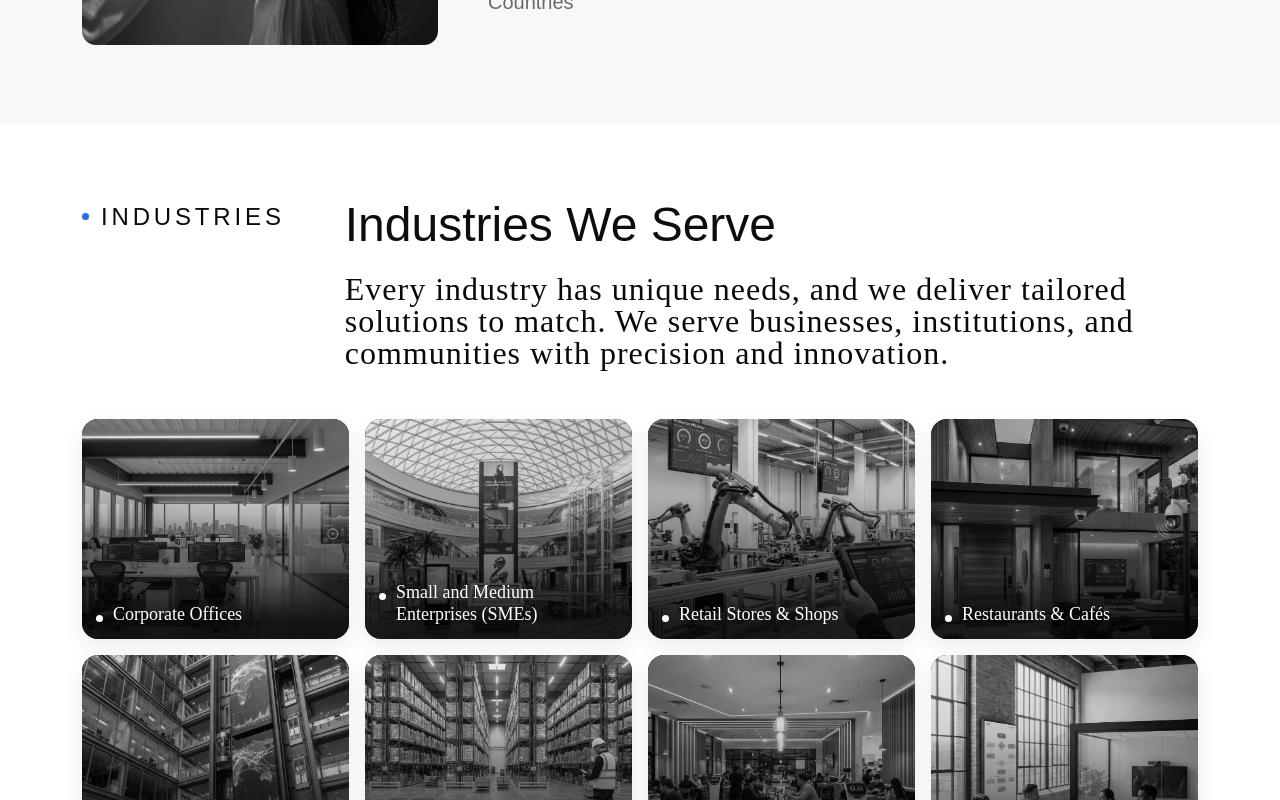
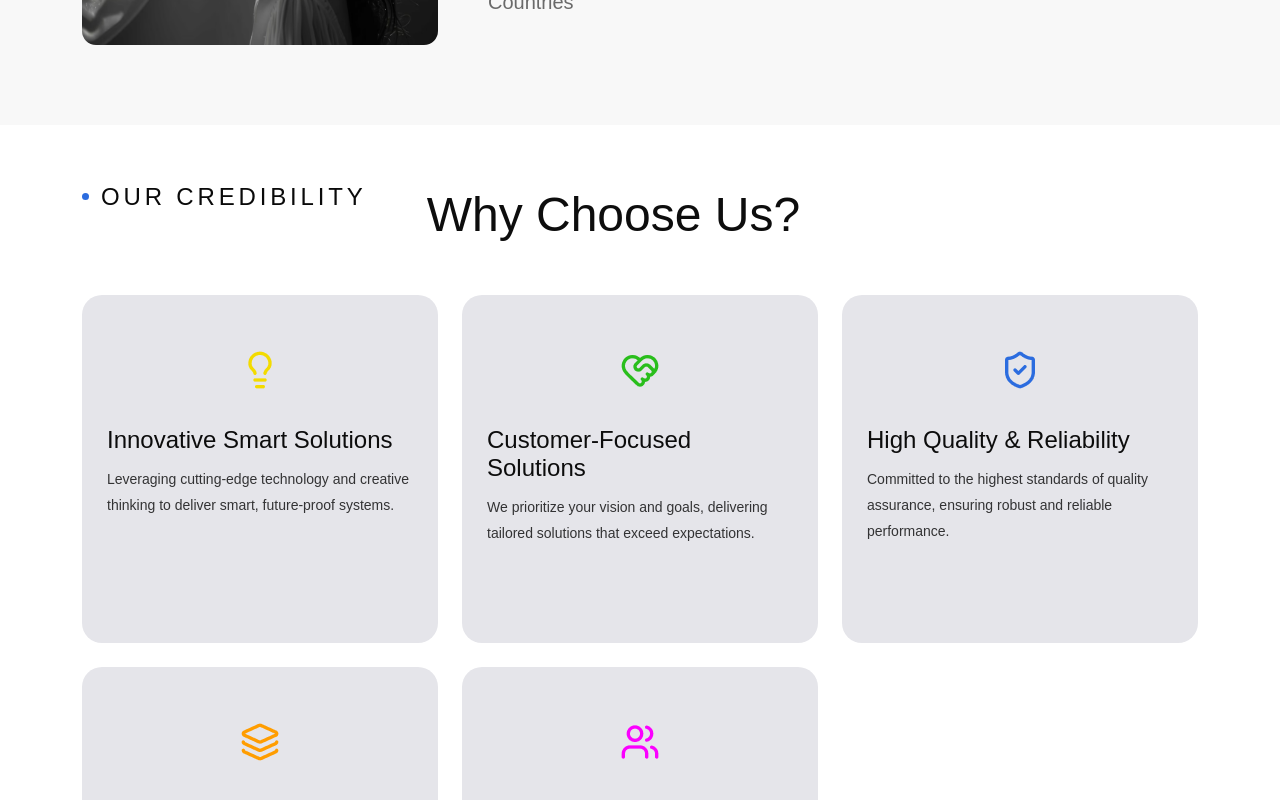
Before and after one commit to MouayadSallakho/Techno-Solutions, a Next.js app: page / in a window 1280 px wide. Shown: the part 2780-3580 px from the top of the page. Built offline with nearby package versions, Linux system fonts and the light colour scheme; a web font is replaced by a local one.

Commit message:
Add new update

```diff
--- a/app/page.js
+++ b/app/page.js
@@ -27,7 +27,7 @@ export default function Home() {
       <Solutions />
       <StatsKey />
       {/* <OurPartners /> */}
-      <Industries />
+      {/* <Industries /> */}
       <Credibility />
       <Questions />
       <ContactSection/>
```
